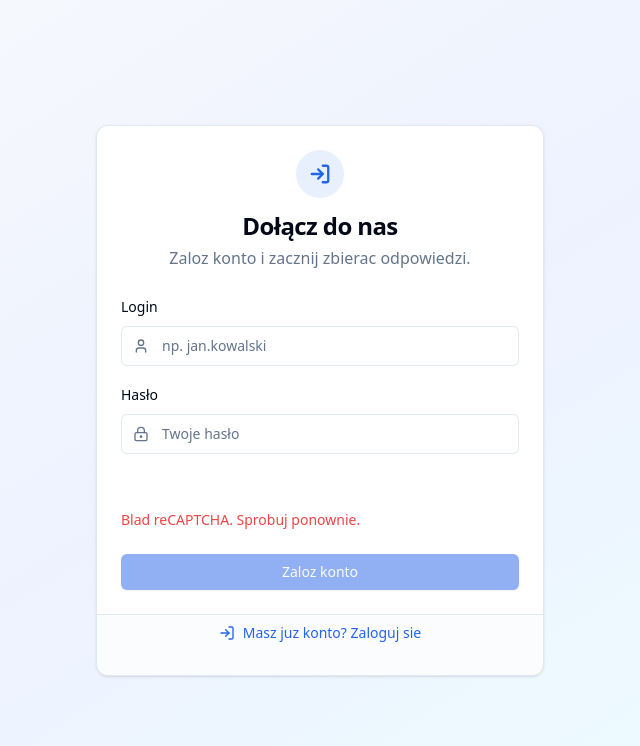
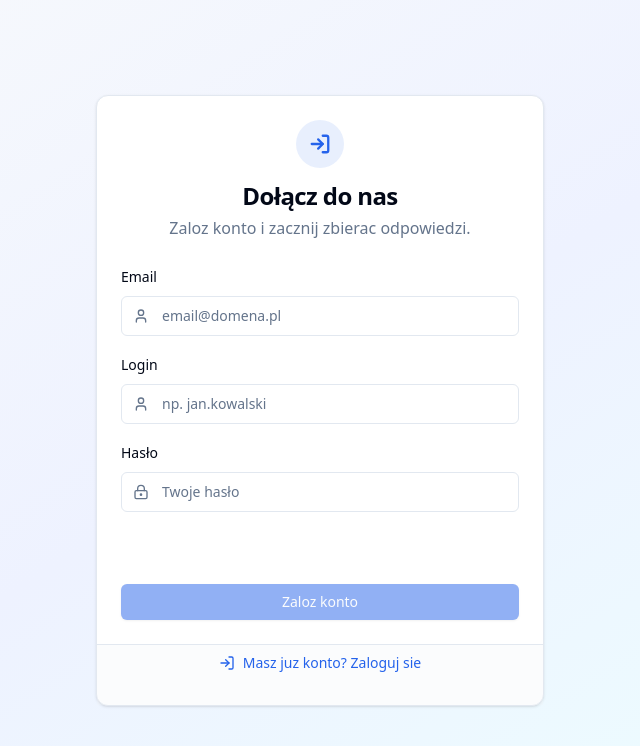
Before and after one commit to Tielik/SurveyApp, a React app in the folder frontend/: page /register in a window 1280 px wide. Shown: the top 746 px of the page, without its empty margins (320-960 px from the left). Built offline with nearby package versions, Linux system fonts and the light colour scheme; no server answers; the HTML template or start-up script is replaced by a standard one.

Commit message:
Add email to registration flow

```diff
--- a/frontend/src/components/auth/credentials-form.tsx
+++ b/frontend/src/components/auth/credentials-form.tsx
@@ -7,12 +7,11 @@ import { Button } from "@/components/ui/button"
 import { Input } from "@/components/ui/input"
 import { Label } from "@/components/ui/label"
 import { cn } from "@/lib/utils"
-import type { Credentials } from "@/types/auth"
+import type { Credentials, RegisterCredentials } from "@/types/auth"
 
-type CredentialsFormProps = {
+type BaseProps = {
   submitLabel: string
   loadingLabel: string
-  onSubmit: (values: Credentials, recaptchaToken: string) => Promise<void>
   error?: string | null
   loading?: boolean
   usernameAutocomplete?: string
@@ -20,7 +19,26 @@ type CredentialsFormProps = {
   className?: string
 }
 
-export function CredentialsForm({
+type LoginProps = BaseProps & {
+  variant?: "login"
+  onSubmit: (values: Credentials, recaptchaToken: string) => Promise<void>
+}
+
+type RegisterProps = BaseProps & {
+  variant: "register"
+  onSubmit: (values: RegisterCredentials, recaptchaToken: string) => Promise<void>
+}
+
+type CredentialsFormProps = LoginProps | RegisterProps
+
+type FormValues = {
+  username: string
+  password: string
+  email?: string
+}
+
+export function CredentialsForm(props: CredentialsFormProps) {
+  const {
     submitLabel,
     loadingLabel,
     onSubmit,
@@ -29,26 +47,41 @@ export function CredentialsForm({
     usernameAutocomplete = "username",
     passwordAutocomplete = "current-password",
     className,
-}: CredentialsFormProps) {
-  const [values, setValues] = useState<Credentials>({ username: "", password: "" })
+  } = props
+  const isRegister = props.variant === "register"
+  const [values, setValues] = useState<FormValues>(
+    isRegister ? { username: "", password: "", email: "" } : { username: "", password: "" }
+  )
   const [recaptchaToken, setRecaptchaToken] = useState("")
   const [recaptchaError, setRecaptchaError] = useState<string | null>(null)
+  const [hasSubmitted, setHasSubmitted] = useState(false)
 
-  const handleChange = (field: keyof Credentials) => (value: string) => {
+  const handleChange = (field: keyof FormValues) => (value: string) => {
     setValues((prev) => ({ ...prev, [field]: value }))
   }
 
   const handleSubmit = async (event: React.FormEvent<HTMLFormElement>) => {
     event.preventDefault()
+    setHasSubmitted(true)
     if (!recaptchaToken) {
       setRecaptchaError("Potwierdz reCAPTCHA.")
       return
     }
     setRecaptchaError(null)
+    if (isRegister) {
+      const email = values.email?.trim()
+      if (!email) {
+        setRecaptchaError("Podaj adres email.")
+        return
+      }
+      await onSubmit({ ...values, email }, recaptchaToken)
+      return
+    }
     await onSubmit(values, recaptchaToken)
   }
 
-  const isDisabled = loading || !values.username || !values.password || !recaptchaToken
+  const isDisabled =
+    loading || !values.username || !values.password || (isRegister && !values.email) || !recaptchaToken
 
   return (
     <form onSubmit={handleSubmit} className={cn("space-y-6", className)}>
@@ -60,6 +93,25 @@ export function CredentialsForm({
       )}
 
       <div className="space-y-4">
+        {isRegister && (
+          <div className="space-y-2">
+            <Label htmlFor="email">Email</Label>
+            <div className="relative">
+              <User className="absolute left-3 top-1/2 h-4 w-4 -translate-y-1/2 text-muted-foreground" />
+              <Input
+                id="email"
+                name="email"
+                type="email"
+                placeholder="email@domena.pl"
+                value={values.email ?? ""}
+                onChange={(event) => handleChange("email")(event.target.value)}
+                className="pl-10"
+                autoComplete="email"
+                required
+              />
+            </div>
+          </div>
+        )}
         <div className="space-y-2">
           <Label htmlFor="username">Login</Label>
           <div className="relative">
@@ -106,7 +158,7 @@ export function CredentialsForm({
           onError={() => setRecaptchaError("Blad reCAPTCHA. Sprobuj ponownie.")}
           className="inline-block"
         />
-        {recaptchaError && <p className="text-sm text-red-500">{recaptchaError}</p>}
+        {hasSubmitted && recaptchaError && <p className="text-sm text-red-500">{recaptchaError}</p>}
       </div>
 
       <Button type="submit" className="w-full" disabled={isDisabled}>
--- a/frontend/src/pages/Register/RegisterAction.ts
+++ b/frontend/src/pages/Register/RegisterAction.ts
@@ -2,14 +2,14 @@ import { useState } from "react"
 import { useNavigate } from "react-router-dom"
 
 import { authService } from "@/services/auth-service"
-import type { Credentials } from "@/types/auth"
+import type { RegisterCredentials } from "@/types/auth"
 
 export const useRegisterAction = () => {
   const navigate = useNavigate()
   const [error, setError] = useState<string | null>(null)
   const [loading, setLoading] = useState(false)
 
-  const handleRegister = async (values: Credentials, recaptchaToken: string) => {
+  const handleRegister = async (values: RegisterCredentials, recaptchaToken: string) => {
     try {
       setLoading(true)
       setError(null)
--- a/frontend/src/pages/Register/RegisterView.tsx
+++ b/frontend/src/pages/Register/RegisterView.tsx
@@ -1,12 +1,12 @@
 import { AuthCard } from "@/components/auth/auth-card"
 import { AuthLayout } from "@/components/auth/auth-layout"
 import { CredentialsForm } from "@/components/auth/credentials-form"
-import type { Credentials } from "@/types/auth"
+import type { RegisterCredentials} from "@/types/auth"
 
 type Props = {
   error: string | null
   loading: boolean
-  onSubmit: (values: Credentials, recaptchaToken: string) => Promise<void>
+  onSubmit: (values: RegisterCredentials, recaptchaToken: string) => Promise<void>
 }
 
 export default function RegisterView({ error, loading, onSubmit }: Props) {
@@ -26,6 +26,7 @@ export default function RegisterView({ error, loading, onSubmit }: Props) {
           error={error}
           loading={loading}
           passwordAutocomplete="new-password"
+          variant="register"
         />
       </AuthCard>
     </AuthLayout>
--- a/frontend/src/services/auth-service.ts
+++ b/frontend/src/services/auth-service.ts
@@ -1,5 +1,5 @@
 import { apiClient } from "@/services/api-client"
-import type { AuthTokenResponse, Credentials } from "@/types/auth"
+import type {AuthTokenResponse, Credentials, RegisterCredentials} from "@/types/auth"
 
 export const authService = {
   async login(credentials: Credentials, recaptchaToken: string): Promise<string> {
@@ -11,8 +11,9 @@ export const authService = {
     return data.token
   },
 
-  async register(credentials: Credentials, recaptchaToken: string): Promise<void> {
+  async register(credentials: RegisterCredentials, recaptchaToken: string): Promise<void> {
     await apiClient.post("/api/register/", {
+      email: credentials.email,
       username: credentials.username,
       password: credentials.password,
       recaptcha_token: recaptchaToken,
--- a/frontend/src/types/auth.ts
+++ b/frontend/src/types/auth.ts
@@ -3,6 +3,10 @@ export type Credentials = {
   password: string
 }
 
+export type RegisterCredentials = Credentials & {
+  email: string
+}
+
 export type AuthTokenResponse = {
   token: string
 }
```
Lines whose indentation alone changed are shown as unchanged.
